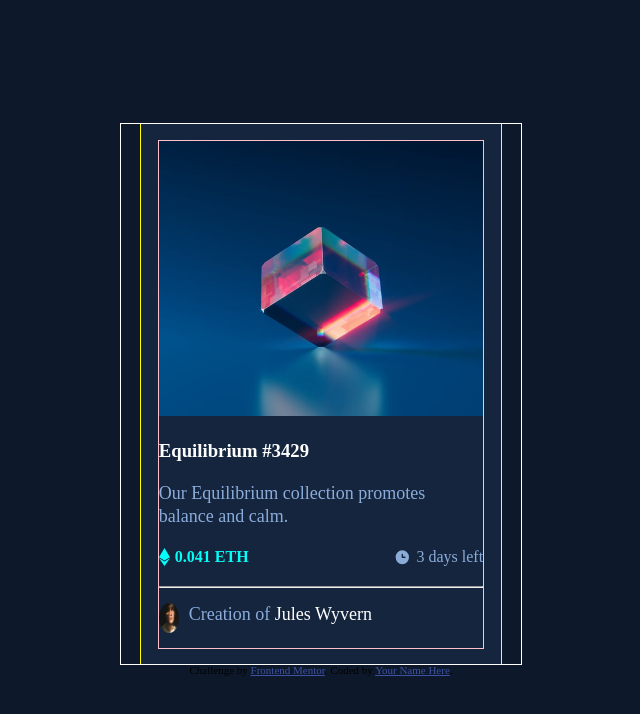
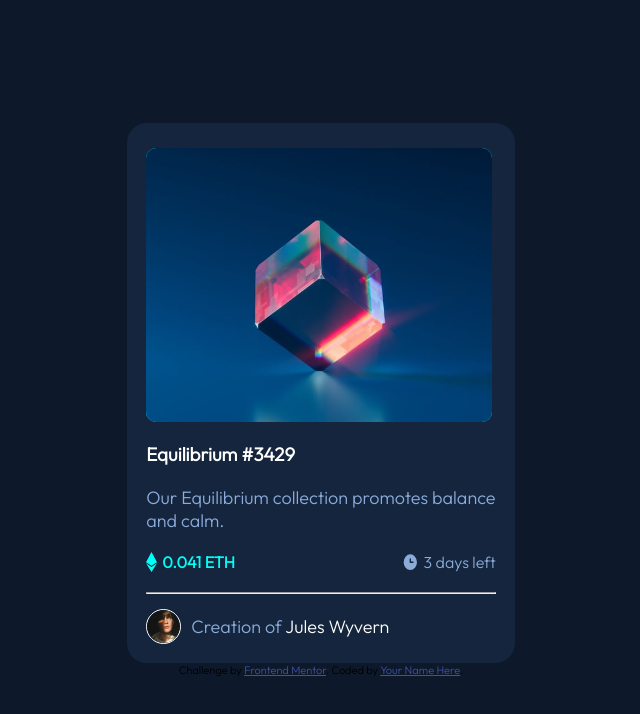
Before and after one commit to Igwe0001/nft, a plain HTML site: page index.html in a window 1280 px wide. Shown: the whole page, without its empty margins (319-959 px from the left). Drawn offline with Linux system fonts and the light colour scheme.

Commit message:
additional styles

```diff
--- a/index.html
+++ b/index.html
@@ -7,7 +7,7 @@
   <!-- displays site properly based on user's device -->
 
   <link rel="icon" type="image/png" sizes="32x32" href="./images/favicon-32x32.png">
-
+  <link href="https://fonts.googleapis.com/css2?family=Outfit:wght@100;200;300&display=swap" rel="stylesheet">
   <title>Frontend Mentor | NFT preview card component</title>
 
   <!-- Feel free to remove these styles or customise in your own stylesheet 👍 -->
@@ -28,7 +28,12 @@
   <div class="main-container">
     <div class="container">
       <div class="sub-container">
-        <img src="/images/image-equilibrium.jpg" class="equilibrium" alt="etherium">
+        <div class="body-image">
+          <div class="background">
+            <img src="/images/image-equilibrium.jpg" class="equilibrium" alt="etherium">
+          </div>
+          <img src="/images/icon-view.svg" class="view" alt="">
+        </div>
         <h3 class="equilibrium-span"> Equilibrium #3429 </h3>
 
         <p> Our Equilibrium collection promotes balance and calm.</p>
--- a/style.css
+++ b/style.css
@@ -1,22 +1,21 @@
-*{
+* {
   margin: 0;
   padding: 0;
   box-sizing: border-box;
 }
 
 :root {
-
   /* Primary  */
 
   --soft-blue: hsl(215, 51%, 70%);
-    --cyan:  hsl(178, 100%, 50%);
+  --cyan: hsl(178, 100%, 50%);
 
   /* Neutral */
 
   --main-bg: hsl(217, 54%, 11%);
   --card-bg: hsl(216, 50%, 16%);
   --line: hsl(215, 32%, 27%);
-    --white:  hsl(0, 0%, 100%);
+  --white: hsl(0, 0%, 100%);
 
   /* Font size */
 
@@ -24,10 +23,8 @@
 
   /* Font family  */
 
-    --font-family: 'Courier New', Courier, monospace;
+  --font-family: "Outfit", sans-serif;
 }
-
-
 
 body {
   background-color: var(--main-bg);
@@ -37,17 +34,11 @@ body {
   flex-direction: column;
   align-items: center;
   justify-content: center;
+  font-family: var(--font-family);
 }
 
-.main-container {
-    outline: 1px solid white;
-    /* display: flex;
-    align-items: center;
-    justify-content: center; */
-}
 
 .container {
-    outline: 1px solid yellow;
   height: 540px;
   width: 90%;
   margin: 0 auto;
@@ -56,22 +47,59 @@ body {
   flex-direction: column;
   align-items: center;
   justify-content: center;
+  border-radius: 20px;
 }
 
 .sub-container {
-    outline: 1px solid pink;
   width: 90%;
   margin: 0 auto;
+}
+
+.body-image {
+  position: relative;
+}
+
+.background {
+  background: var(--cyan);
+  width: 99%;
+  height: 274px;
+  overflow: hidden;
+  border-radius: 10px;
+  margin-top: 20px;
 }
 
 .equilibrium {
   width: 100%;
   height: 275px;
+  object-fit: cover;
+}
+
+.equilibrium:hover {
+  transition: 0.2s ease-in-out;
+
+  cursor: pointer;
+  opacity: 0.5;
+}
+
+.view {
+  position: absolute;
+  top: 38%;
+  left: 42%;
+  visibility: hidden;
+}
+
+.equilibrium:hover .view {
+  visibility: visible;
 }
 
 .equilibrium-span {
   padding: 20px 0;
   color: var(--white);
+}
+
+.equilibrium-span:hover {
+  cursor: pointer;
+  color: var(--cyan);
 }
 
 p {
@@ -94,8 +122,12 @@ p {
   font-weight: bold;
   padding-left: 5px;
   color: var(--cyan);
+  display: block ruby;
 }
 
+.span-1:hover {
+  cursor: pointer;
+}
 .clock {
   padding-right: 5px;
 }
@@ -112,18 +144,26 @@ hr {
 .profile {
   display: flex;
   padding: 15px 0;
+  align-items: center;
 }
 
 .avater {
-    width: 30px;
-    height: 30px;
-    padding-right: 10px;
+  width: 35px;
+  height: 35px;
+  margin-right: 10px;
+  border: 1px solid var(--white);
+  border-radius: 50%;
 }
 
 .creation {
-    color: var(--soft-blue)
+  color: var(--soft-blue);
 }
 
 .juliet {
   color: var(--white);
 }
+
+.juliet:hover {
+  cursor: pointer;
+  color: var(--cyan);
+}
```
Lines whose indentation alone changed are shown as unchanged.
